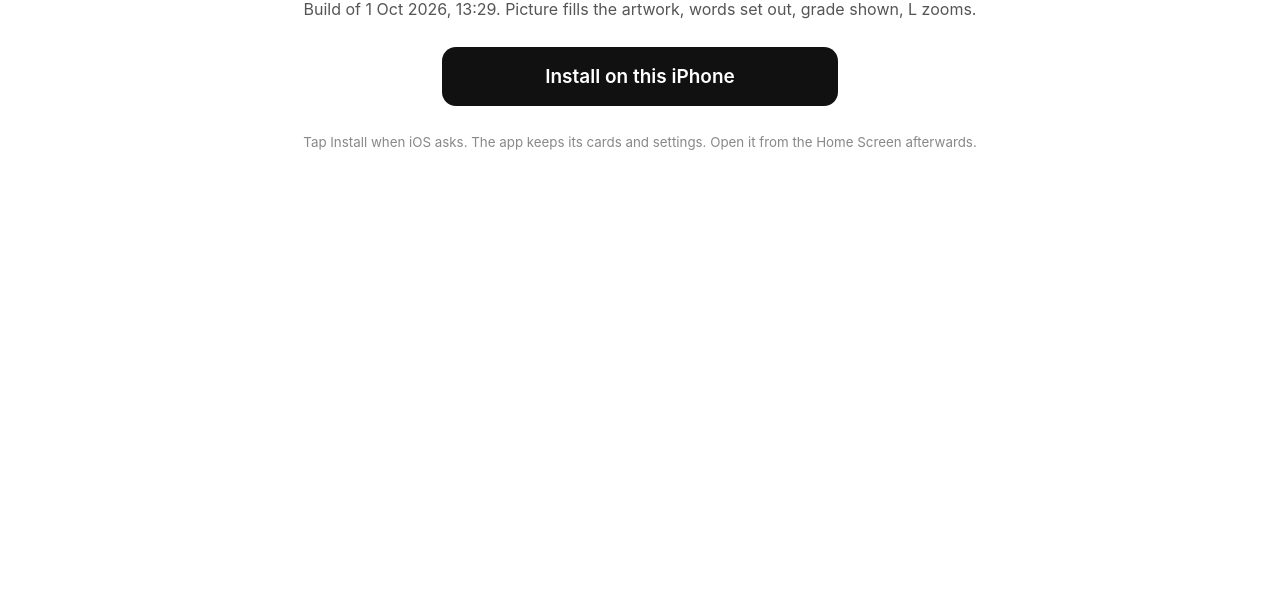
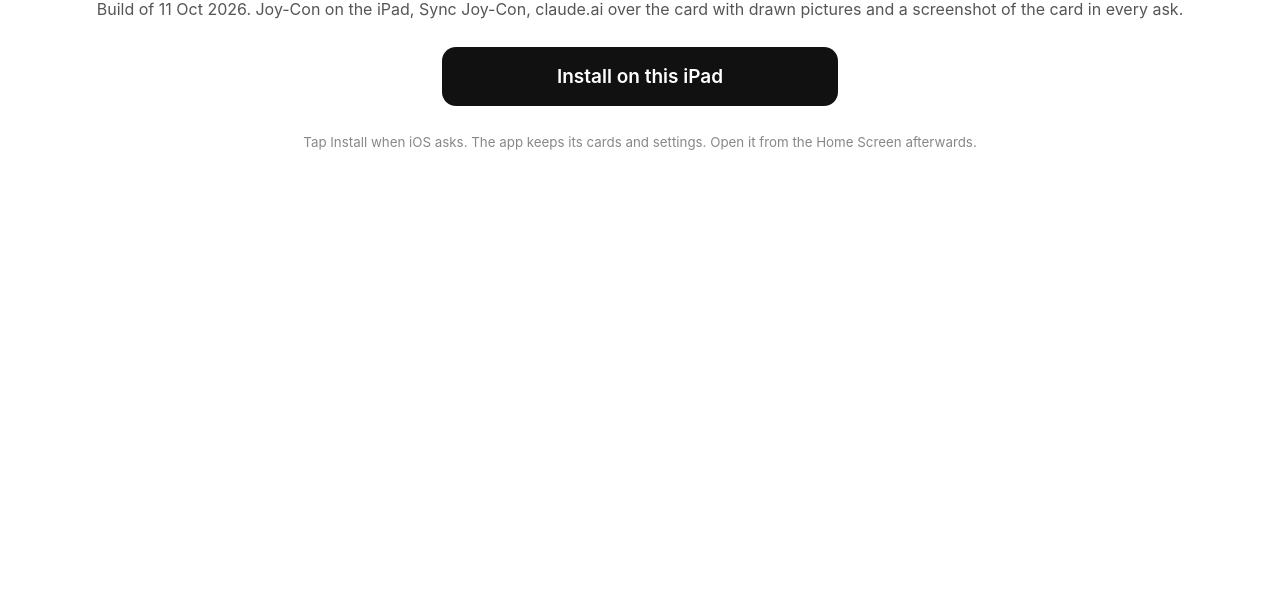
Before and after one commit to testsubject1323/testsubject1323.github.io, a plain HTML site: page a/625822670a7cf6390481dc2150d9/index.html in a window 1280 px wide. Shown: the part 199-800 px from the top of the page. Drawn offline with Linux system fonts and the light colour scheme.

Commit message:
Anki Drive build 11 Oct 2026 (Joy-Con on iPad, claude.ai panel, pictures, screenshots)

```diff
--- a/a/bbca9a3aa1b3f69fb9afb6312d03/index.html
+++ b/a/625822670a7cf6390481dc2150d9/index.html
@@ -5,6 +5,6 @@ img{width:96px;height:96px;border-radius:22px}h1{font-size:22px;margin:18px 0 6p
 a.b{display:block;max-width:360px;margin:0 auto;padding:18px;border-radius:14px;background:#111;color:#fff;text-decoration:none;font-size:19px;font-weight:600}
 small{display:block;margin-top:28px;color:#888}
 @media (prefers-color-scheme:dark){body{background:#000;color:#eee}a.b{background:#eee;color:#000}}</style></head>
-<body><img src="icon512.png" alt=""><h1>Anki Drive</h1><p>Build of 1 Oct 2026, 13:29. Picture fills the artwork, words set out, grade shown, L zooms.</p>
-<a class="b" href="itms-services://?action=download-manifest&amp;url=https://testsubject1323.github.io/a/bbca9a3aa1b3f69fb9afb6312d03/manifest.plist">Install on this iPhone</a>
+<body><img src="icon512.png" alt=""><h1>Anki Drive</h1><p>Build of 11 Oct 2026. Joy-Con on the iPad, Sync Joy-Con, claude.ai over the card with drawn pictures and a screenshot of the card in every ask.</p>
+<a class="b" href="itms-services://?action=download-manifest&amp;url=https://testsubject1323.github.io/a/625822670a7cf6390481dc2150d9/manifest.plist">Install on this iPad</a>
 <small>Tap Install when iOS asks. The app keeps its cards and settings. Open it from the Home Screen afterwards.</small></body></html>
```
Also changed, not shown: a/625822670a7cf6390481dc2150d9/icon512.png (added), a/625822670a7cf6390481dc2150d9/icon57.png (added), a/bbca9a3aa1b3f69fb9afb6312d03/icon512.png (deleted), a/bbca9a3aa1b3f69fb9afb6312d03/icon57.png (deleted), 4 other files.
